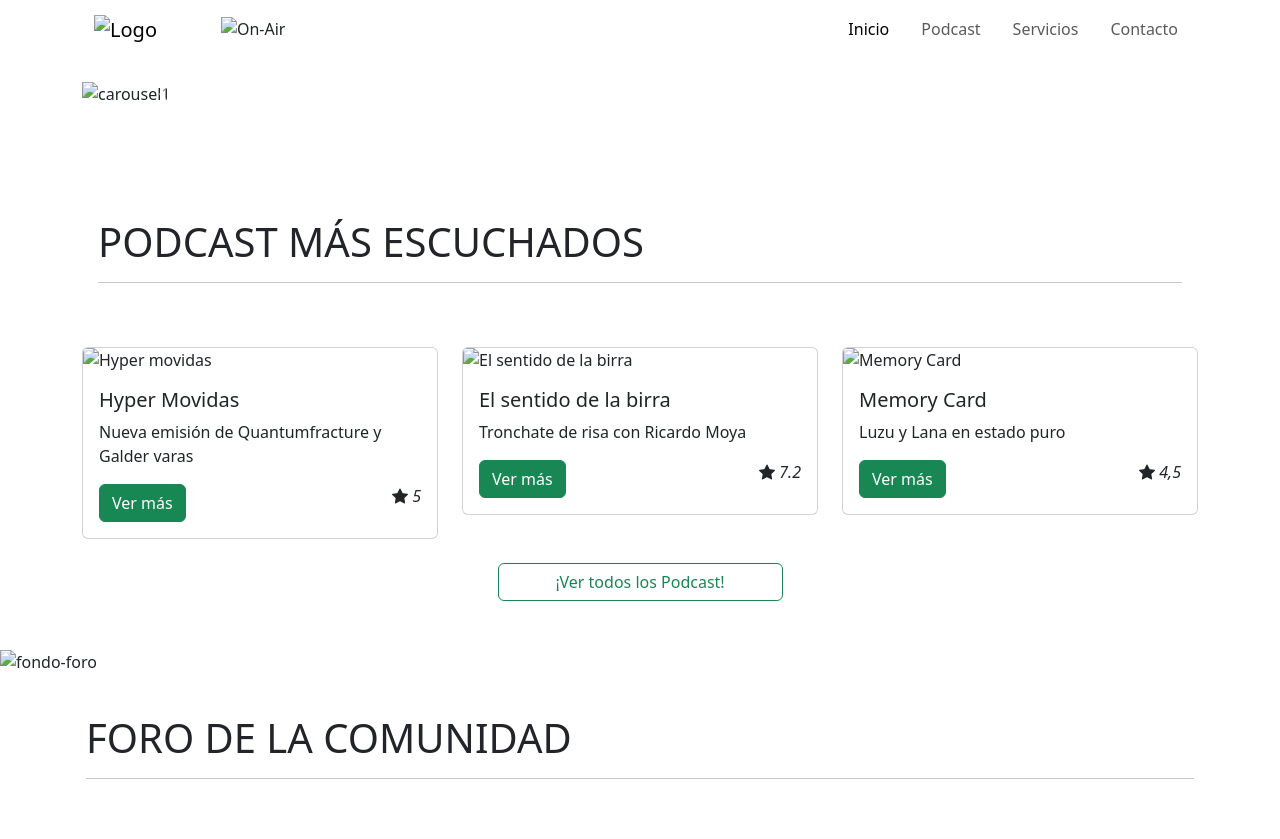
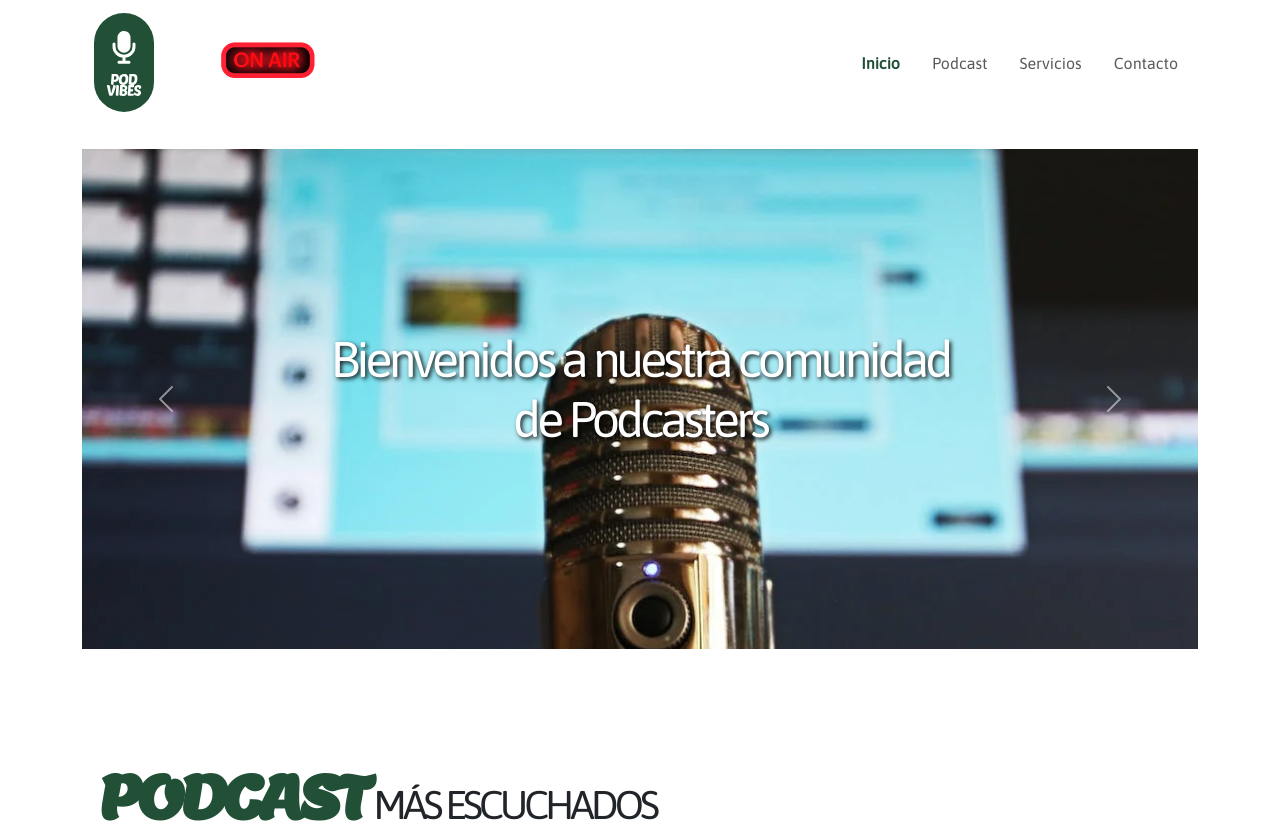
Before and after one commit to diego011294/Podcastweb_practicaBootstrap, a plain HTML site: page index.html in a window 1280 px wide. Shown: the top 839 px of the page. Drawn offline with nearby package versions, Linux system fonts and the light colour scheme; the site is published under a folder, as on GitHub Pages, so addresses that start at the root find nothing.

Commit message:
mod html

```diff
--- a/index.html
+++ b/index.html
@@ -8,7 +8,7 @@
     <script src="https://cdn.jsdelivr.net/npm/bootstrap@5.3.2/dist/js/bootstrap.bundle.min.js"
         integrity="sha384-C6RzsynM9kWDrMNeT87bh95OGNyZPhcTNXj1NW7RuBCsyN/o0jlpcV8Qyq46cDfL"
         crossorigin="anonymous"></script>
-    <link rel="stylesheet" href="/css/styles.css">
+    <link rel="stylesheet" href="./css/styles.css">
     <link rel="preconnect" href="https://fonts.googleapis.com">
     <link rel="preconnect" href="https://fonts.gstatic.com" crossorigin>
     <link href="https://fonts.googleapis.com/css2?family=Asap:wght@200;400&display=swap" rel="stylesheet">
@@ -24,19 +24,19 @@
         <div class="container">
             <nav class="navbar navbar-expand-lg">
                 <div class="container">
-                    <a class="navbar-brand" href="#"><img src="/img/logo.svg" alt="Logo"></a>
+                    <a class="navbar-brand" href="#"><img src="./img/logo.svg" alt="Logo"></a>
                     <button class="navbar-toggler ms-auto" type="button" data-bs-toggle="collapse"
                         data-bs-target="#navbarNavAltMarkup" aria-controls="navbarNavAltMarkup" aria-expanded="false"
                         aria-label="Toggle navigation">
                         <span class="navbar-toggler-icon"></span>
                     </button>
-                    <img class="on-air ms-5" src="/img/onair.gif" alt="On-Air">
+                    <img class="on-air ms-5" src="./img/onair.gif" alt="On-Air">
                     <div class="collapse navbar-collapse" id="navbarNavAltMarkup">
                         <div class="navbar-nav ms-auto gap-3">
                             <a class="nav-link active" aria-current="page" href="#">Inicio</a>
-                            <a class="nav-link" href="/html/podcast1.html">Podcast</a>
-                            <a class="nav-link" href="/html/servicios.html">Servicios</a>
-                            <a class="nav-link" href="/html/contacto.html">Contacto</a>
+                            <a class="nav-link" href="./html/podcast1.html">Podcast</a>
+                            <a class="nav-link" href="./html/servicios.html">Servicios</a>
+                            <a class="nav-link" href="./html/contacto.html">Contacto</a>
                         </div>
                     </div>
                 </div>
@@ -47,7 +47,7 @@
                     <div id="carouselExample" class="carousel slide">
                         <div class="carousel-inner mb-5">
                             <div class="carousel-item active">
-                                <img src="/img/Podcast2.jpeg" class="d-block w-100" alt="carousel1">
+                                <img src="./img/Podcast2.jpeg" class="d-block w-100" alt="carousel1">
                                 <div class="carousel-caption text-center">
                                     <h5>Bienvenidos a nuestra comunidad
                                         <br> de Podcasters
@@ -55,7 +55,7 @@
                                 </div>
                             </div>
                             <div class="carousel-item">
-                                <img src="/img/Podcast1.jpeg" class="d-block w-100" alt="carousel2">
+                                <img src="./img/Podcast1.jpeg" class="d-block w-100" alt="carousel2">
                                 <div class="carousel-caption text-center">
                                     <h5>Tanto novatos como expertos
                                         <br> pueden compartir sus historias
@@ -63,7 +63,7 @@
                                 </div>
                             </div>
                             <div class="carousel-item">
-                                <img src="/img/Podcast3.jpeg" class="d-block w-100" alt="carousel3">
+                                <img src="./img/Podcast3.jpeg" class="d-block w-100" alt="carousel3">
                                 <div class="carousel-caption text-center">
                                     <h5>Unete a nosotros
                                         <br>¡La comunidad está esperando tu voz!
@@ -100,7 +100,7 @@
                     <!--Card 1-->
                     <div class="col mb-4">
                         <div class="card">
-                            <img src="/img/card1.png" class="card-img-top" alt="Hyper movidas">
+                            <img src="./img/card1.png" class="card-img-top" alt="Hyper movidas">
                             <div class="card-body">
                                 <h5 class="card-title">Hyper Movidas</h5>
                                 <p class="card-text"> Nueva emisión de Quantumfracture y Galder varas</p>
@@ -154,7 +154,7 @@
                     <!--Card 2-->
                     <div class="col mb-4">
                         <div class="card">
-                            <img src="/img/card2.png" class="card-img-top" alt="El sentido de la birra">
+                            <img src="./img/card2.png" class="card-img-top" alt="El sentido de la birra">
                             <div class="card-body">
                                 <h5 class="card-title">El sentido de la birra</h5>
                                 <p class="card-text">Tronchate de risa con Ricardo Moya</p>
@@ -204,7 +204,7 @@
                     <!--Card 3-->
                     <div class="col mb-4">
                         <div class="card">
-                            <img src="/img/card3.jpg" class="card-img-top" alt="Memory Card">
+                            <img src="./img/card3.jpg" class="card-img-top" alt="Memory Card">
                             <div class="card-body">
                                 <h5 class="card-title">Memory Card</h5>
                                 <p class="card-text">Luzu y Lana en estado puro</p>
@@ -257,7 +257,7 @@
                         </div>
                         <!--Botón navegación galería-->
                     </div>
-                    <a class="btn btn-outline-success w-25 mx-auto mb-5" href="/html/podcast1.html">¡Ver todos los
+                    <a class="btn btn-outline-success w-25 mx-auto mb-5" href="./html/podcast1.html">¡Ver todos los
                         Podcast!</a>
                 </div>
             </div>
@@ -265,7 +265,7 @@
 
         <!--SECCIÓN FORO-->
         <section>
-            <img class="fondo" src="/img/image.png" alt="fondo-foro">
+            <img class="fondo" src="./img/image.png" alt="fondo-foro">
 
             <div class="container-fluid p-4 foro">
                 <div class="container encabezado-foro p-3">
@@ -340,7 +340,7 @@
         <div class="container mt-5">
             <div class="row">
                 <div class="col-md-4 logo-footer d-flex gap-4 align-items-center mb-3">
-                    <img src="/img/logo-footer.svg" alt="Logo-footer">
+                    <img src="./img/logo-footer.svg" alt="Logo-footer">
                     <p>Comunidad de podcasters en la que encontraras
                         todas las emisiones disponibles hasta la fecha.
                         <br>
@@ -358,7 +358,7 @@
                         <br>
                         Diego Garcia Rocha
                     </p>
-                    <img style="width: 80px;" src="/img/Bootstrap_logo.svg.png" alt="">
+                    <img style="width: 80px;" src="./img/Bootstrap_logo.svg.png" alt="">
                 </div>
             </div>
         </div>
```
